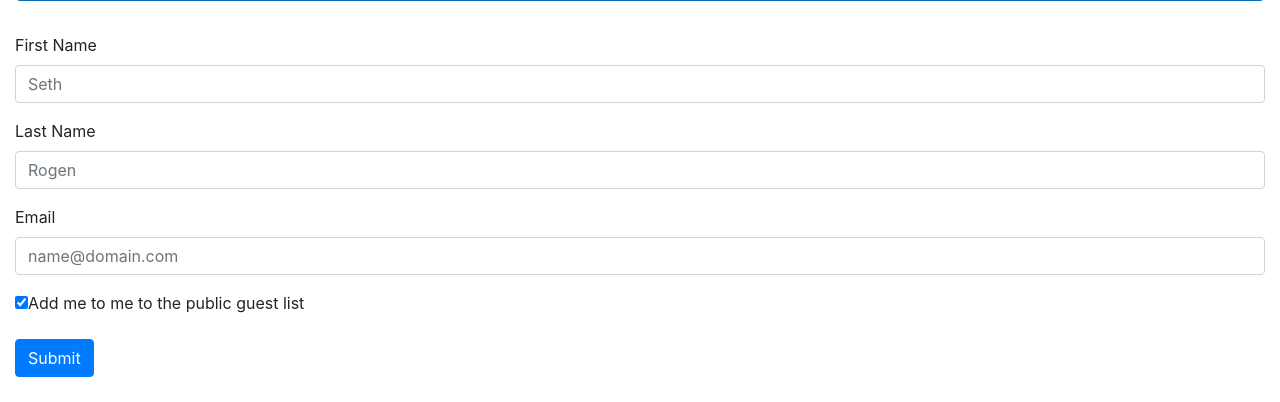
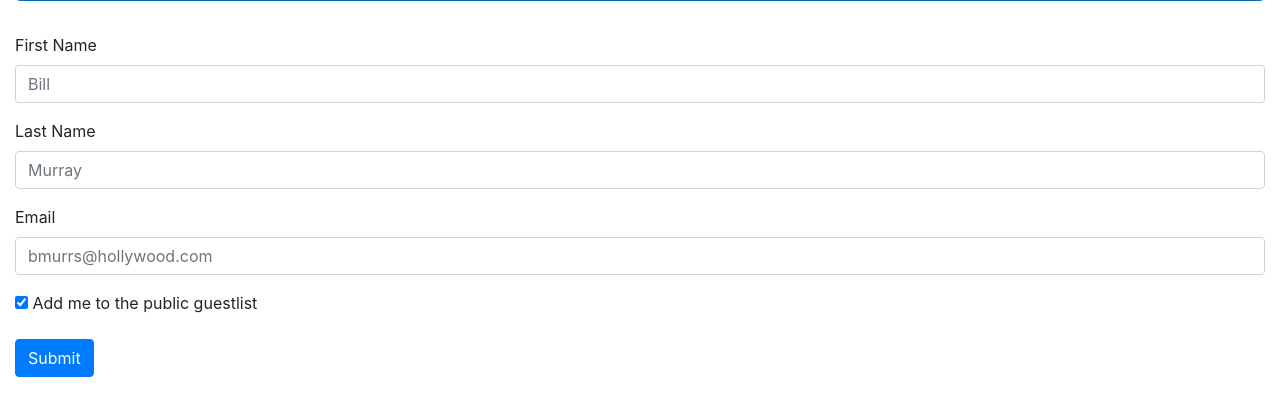
Before and after one commit to xmarnic/improv_registration, a Python web app: template templates/reg_form.html in a window 1280 px wide. Shown: the part 229-631 px from the top of the page. Run offline with Jinja, Linux system fonts and the light colour scheme; the template is opened without the code that fills it, so the values that code supplies are empty; some libraries are stand-ins or nearby versions.

Commit message:
Fix typo in tickbox value.

```diff
--- a/templates/reg_form.html
+++ b/templates/reg_form.html
@@ -7,20 +7,20 @@
             <form action="{{ url_for('register') }}" method="post" class="form-horizontal">
                 <div class="form-group">
                     <label for="first_name" class="control-label">First Name</label>
-                    <input type="text" class="form-control" id="first_name" name="first_name" placeholder="Seth" required="true"/>
+                    <input type="text" class="form-control" id="first_name" name="first_name" placeholder="Bill" required="true"/>
                 </div>
                 <div class="form-group">
                     <label for="last_name" class="control-label">Last Name</label>
-                    <input type="text" class="form-control" id="last_name" name="last_name" placeholder="Rogen" required="true"/>
+                    <input type="text" class="form-control" id="last_name" name="last_name" placeholder="Murray" required="true"/>
                 </div>
                 <div class="form-group">
                     <label for="email" class="control-label">Email</label>
-                    <input type="email" class="form-control" id="email_id" name='email' placeholder="name@domain.com" required="true"/>
+                    <input type="email" class="form-control" id="email_id" name='email' placeholder="bmurrs@hollywood.com" required="true"/>
                 </div>
                 <div class="form-group">
                     <div class="checkbox">
                         <label for="public">
-                            <input checked data-toggle="toggle" name="public" type="checkbox">Add me to me to the public guest list
+                            <input checked data-toggle="toggle" name="public" type="checkbox"> Add me to the public guestlist
                         </label>
                     </div>
                 </div>
```
